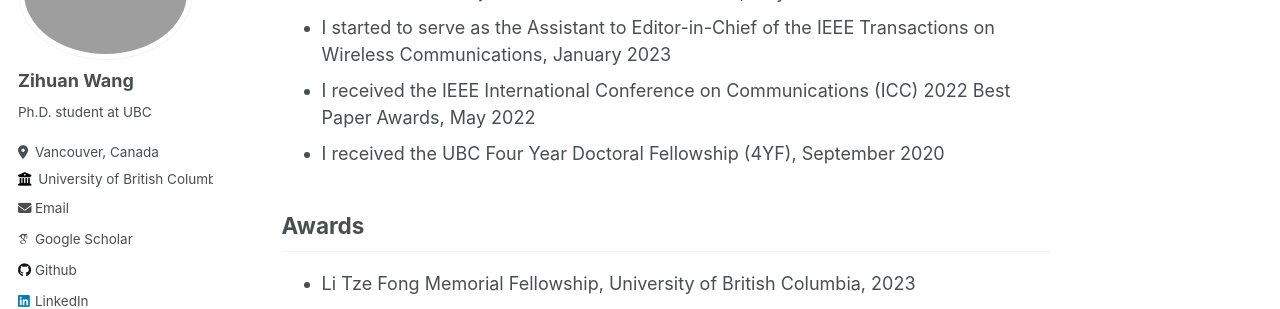
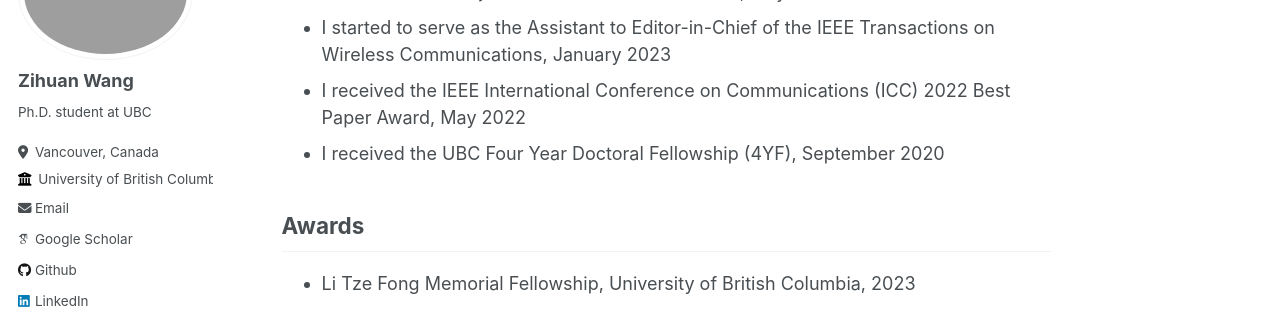
Before and after one commit to zihuanwang/zihuanwang.github.io, a Jekyll site: the page built from _pages/about.md, in a window 1280 px wide and 900 px high, scrolled down 389 px. Shown: the part 180-489 px from the top of the window. Built offline with Jekyll 4.4.1, drawn with Linux system fonts in a browser that asks for light colours; some web fonts are replaced.

Commit message:
Update about.md

```diff
--- a/_pages/about.md
+++ b/_pages/about.md
@@ -16,7 +16,7 @@ News
 - I served as a TPC member of the 2023 IEEE 98th Vehicular Technology Conference (VTC2023-Fall), July 2023
 - I won the Brandwajn Graduate Award in ECE UBC, May 2023
 - I started to serve as the Assistant to Editor-in-Chief of the IEEE Transactions on Wireless Communications, January 2023
-- I received the IEEE International Conference on Communications (ICC) 2022 Best Paper Awards, May 2022
+- I received the IEEE International Conference on Communications (ICC) 2022 Best Paper Award, May 2022
 - I received the UBC Four Year Doctoral Fellowship (4YF), September 2020
 
 Awards
```
